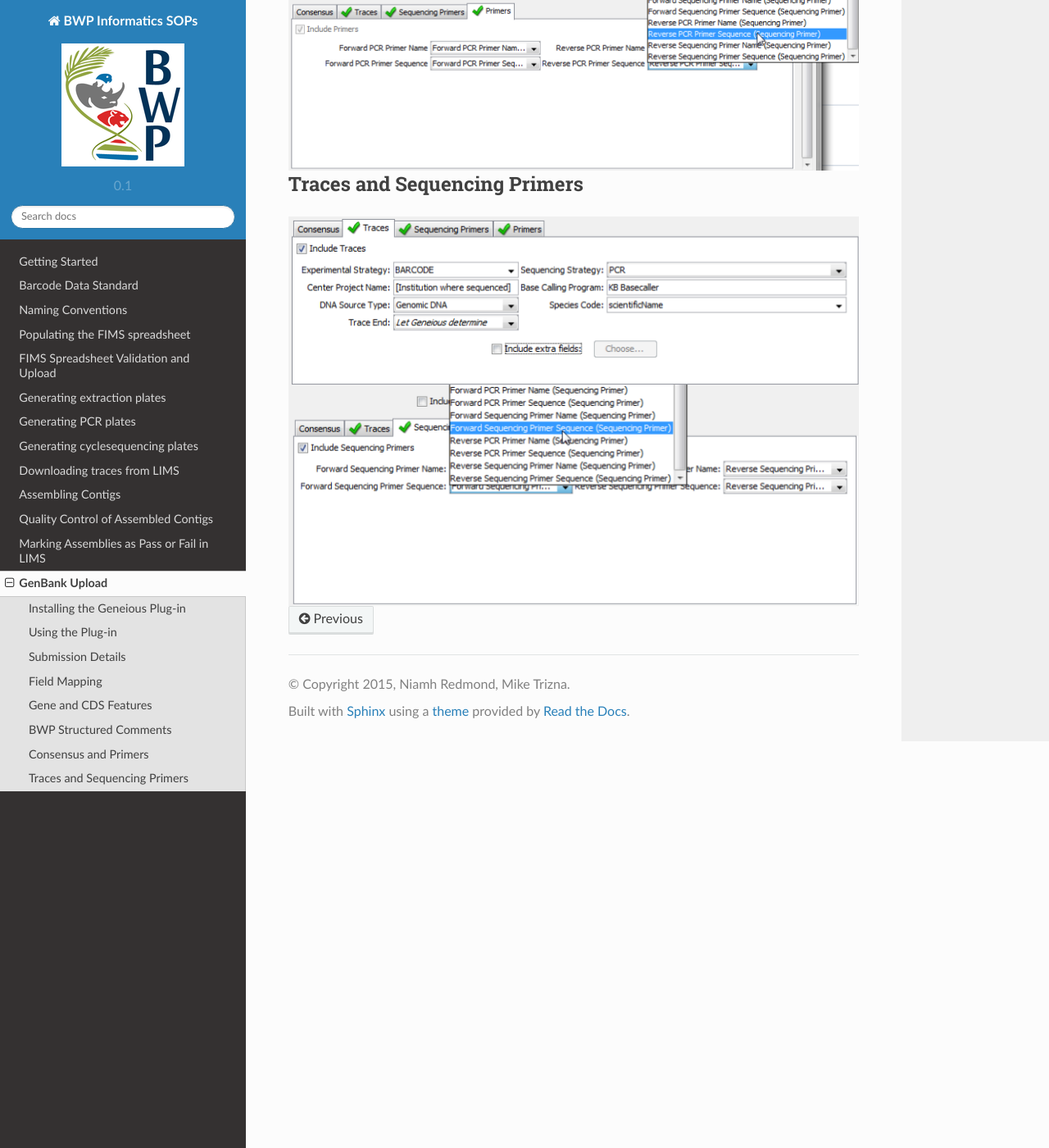
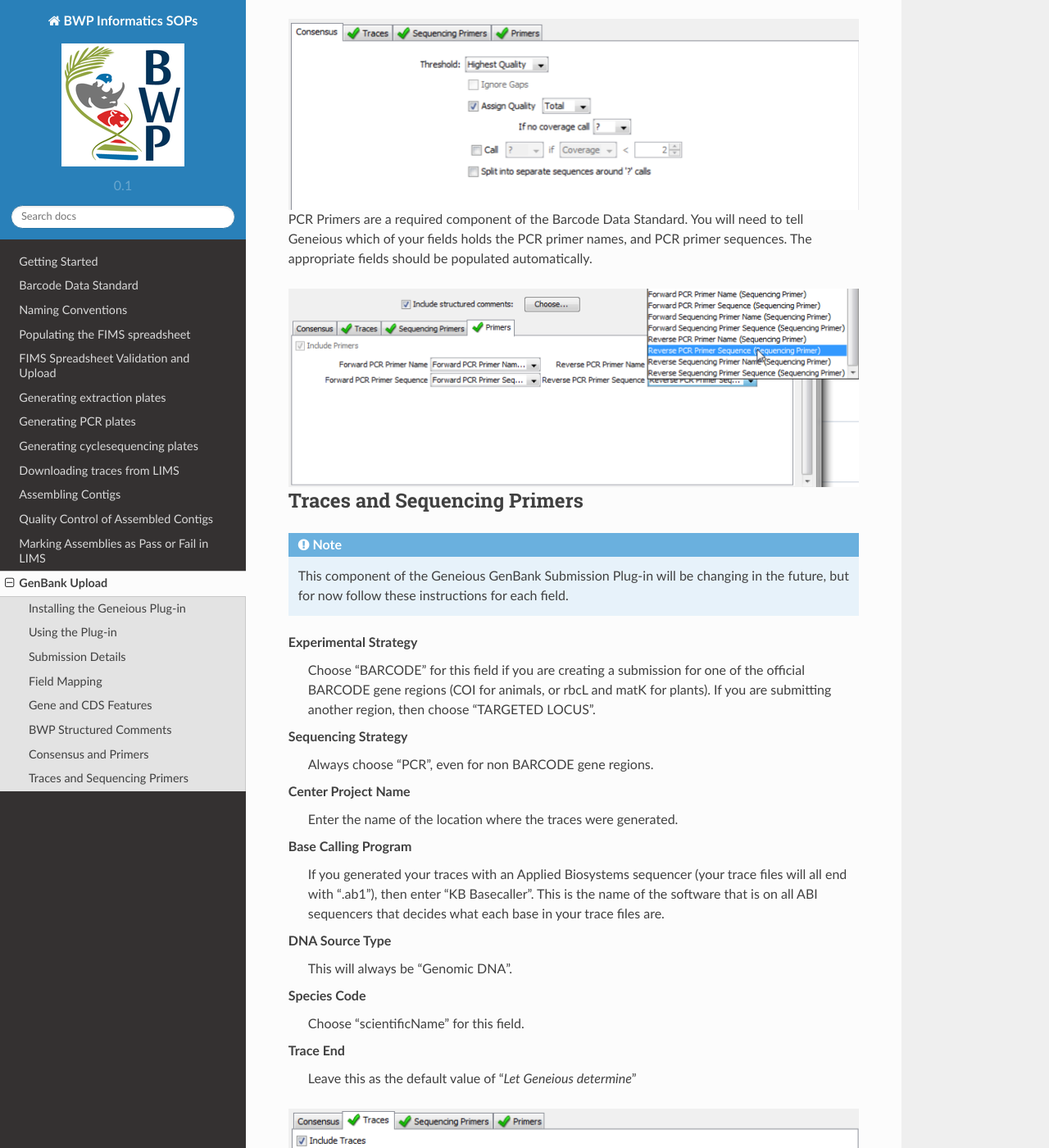
Before and after one commit to SIBarcodeNetwork/BWP-FIMS-and-LIMS, a Sphinx documentation site: the page built from Docs/gb_upload.rst, in a window 1280 px wide and 1400 px high, scrolled down 7111 px. Shown: the whole window at 82% size. Built offline with Sphinx 7.4.7 and the Read the Docs theme 2.0.0, drawn with Linux system fonts in a browser that asks for light colours; some of the changed text lies outside the part shown.

Commit message:
added in structured comment example to GB upload

```diff
--- a/Docs/gb_upload.rst
+++ b/Docs/gb_upload.rst
@@ -133,14 +133,20 @@
 rbcL ribulose-1,5-bisphosphate carboxylase/oxygenase large subunit
 ==== =============================================================
 
-
-
 BWP Structured Comments
 -----------------------
+
+This window will appear when you check the button next to "Include structured comments", and then click the "Choose..." button. These are the Barcode of Wildlife Project special fields that set apart BWP GenBank records from regular BARCODE keyword records. The screenshot below shows the appropriate FIMS field to choose for each structured comment field. You can also include additional non-required structured comment fields (chainOfCustody or coordinatePrecision) by checking the box next to "Enable optional comments".
 
 .. image:: /images/structured_comments.png
   :align: center
   :target: /en/latest/_images/structured_comments.png
+
+.. figure:: /images/gb_record_structured_comments.png
+  :align: center
+  :target: /en/latest/_images/gb_record_structured_comments.png
+
+  This screenshot of a sample BWP GenBank record shows how the BWP structured comment fields will appear.
 
 Consensus and Primers
 ---------------------
@@ -150,7 +156,7 @@
   :align: center
   :target: /en/latest/_images/consensus_defaults.png
 
-PCR Primers are a required component of the Barcode Data Standard. You will need to tell Geneious which of your fields holds the PCR primer names, and PCR primer sequences.
+PCR Primers are a required component of the Barcode Data Standard. You will need to tell Geneious which of your fields holds the PCR primer names, and PCR primer sequences. The appropriate fields should be populated automatically.
 
 .. image:: /images/primer_defaults.png
   :align: center
@@ -158,10 +164,37 @@
 
 Traces and Sequencing Primers
 -----------------------------
+
+.. note::
+  This component of the Geneious GenBank Submission Plug-in will be changing in the future, but for now follow these instructions for each field.
+
+Experimental Strategy
+  Choose "BARCODE" for this field if you are creating a submission for one of the official BARCODE gene regions (COI for animals, or rbcL and matK for plants). If you are submitting another region, then choose "TARGETED LOCUS".
+
+Sequencing Strategy
+  Always choose "PCR", even for non BARCODE gene regions.
+
+Center Project Name
+  Enter the name of the location where the traces were generated.
+
+Base Calling Program
+  If you generated your traces with an Applied Biosystems sequencer (your trace files will all end with ".ab1"), then enter "KB Basecaller". This is the name of the software that is on all ABI sequencers that decides what each base in your trace files are.
+
+DNA Source Type
+  This will always be "Genomic DNA".
+
+Species Code
+  Choose "scientificName" for this field.
+
+Trace End
+  Leave this as the default value of "*Let Geneious determine*"
+
 .. image:: /images/traces_defaults.png
   :align: center
   :target: /en/latest/_images/traces_defaults.png
 
+Just like for the previous "PCR Primers" section, these fields should all be populated by Geneious automatically.
+
 .. image:: /images/sequencing_primers_defaults.png
   :align: center
   :target: /en/latest/_images/sequencing_primers_defaults.png
```
Also changed, not shown: Docs/images/gb_record_structured_comments.png (added).
